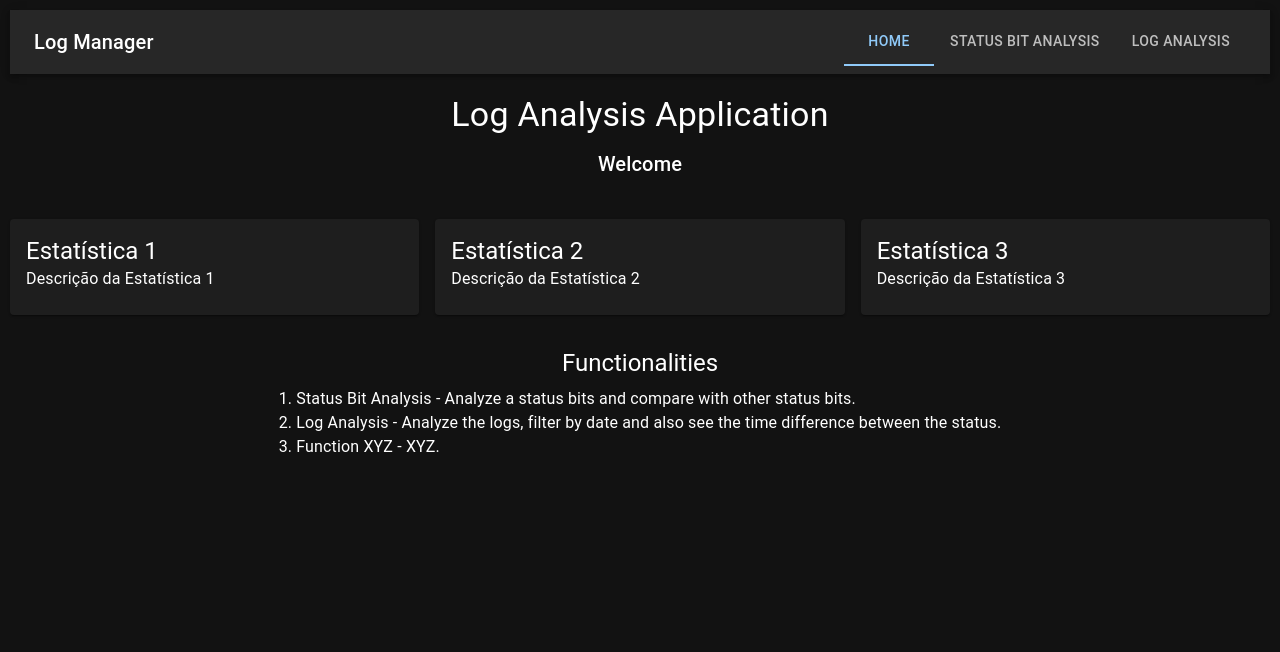
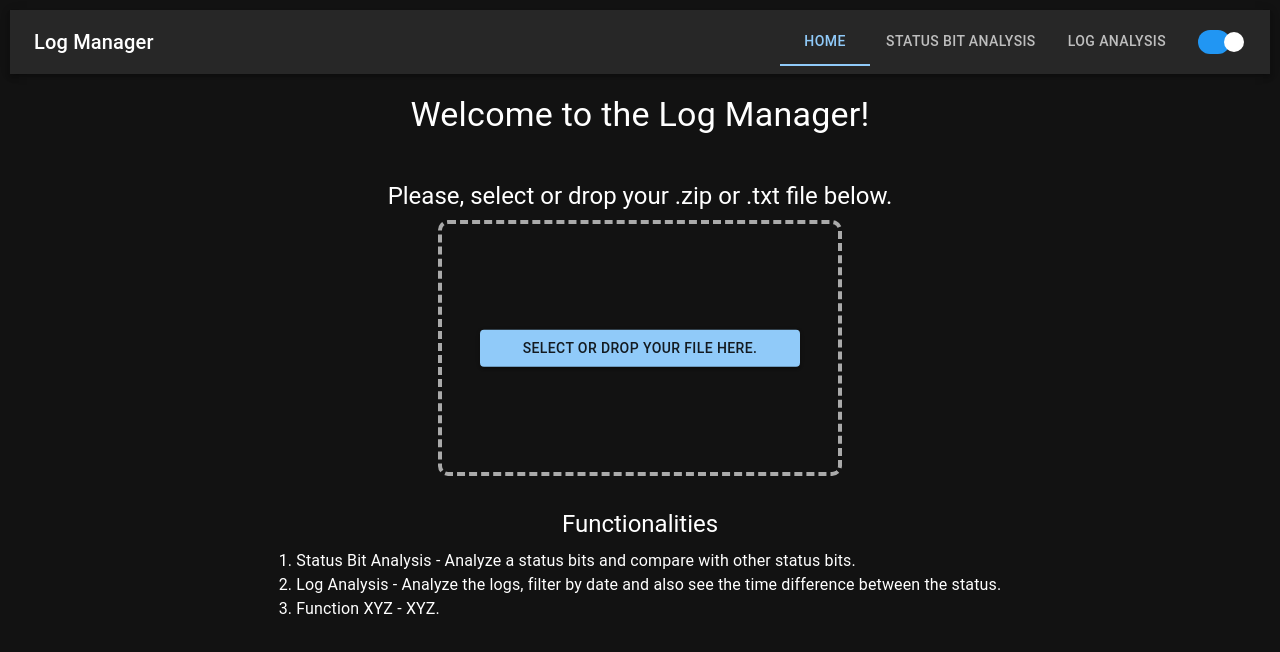
Before and after one commit to ViniPonce/LogManager, a React (Create React App) app in the folder LogsManager/my-app/: page / in a window 1280 px wide. Shown: the top 652 px of the page. Built offline with nearby package versions, Linux system fonts and the light colour scheme.

Commit message:
Commit 2 - Theme Toogle & File Upload

```diff
--- a/LogsManager/my-app/src/NavigationBar.js
+++ b/LogsManager/my-app/src/NavigationBar.js
@@ -1,8 +1,11 @@
-import React from 'react';
+import React, { useState } from 'react';
 import { Link, useLocation } from 'react-router-dom';
 import { AppBar, Toolbar, Typography, Tabs, Tab } from '@mui/material';
 import { styled } from '@mui/system';
 import './hoverEffects.css';
+import { IconButton } from '@mui/material';
+import { Brightness4, Brightness7 } from '@mui/icons-material';
+import './toggle.css';
 
 const StyledAppBar = styled(AppBar)(({ theme }) => ({
   marginBottom: theme.spacing(2),
@@ -21,8 +24,14 @@ const StyledTab = styled(Tab)({
   },
 });
 
-function NavigationBar() {
+function NavigationBar({ onThemeToggle, theme }) {
   const location = useLocation();
+  const [isDarkMode, setIsDarkMode] = useState(theme.palette.mode === 'dark');
+
+  const toggleTheme = () => {
+    setIsDarkMode(!isDarkMode);
+    onThemeToggle();
+  };
 
   const getTabIndex = (pathname) => {
     switch (pathname) {
@@ -46,6 +55,9 @@ function NavigationBar() {
           <StyledTab className="scale-hover" label="Status Bit Analysis" component={Link} to="/status-bit-analysis" />
           <StyledTab className="scale-hover" label="Log Analysis" component={Link} to="/log-analysis" />
         </Tabs>
+        <div className={`toggle-button ${isDarkMode ? "toggle-button-on" : ""}`} onClick={toggleTheme}>
+          <div className="toggle-button-slider"></div>
+        </div>
       </Toolbar>
     </StyledAppBar>
   );
--- a/LogsManager/my-app/src/Summary.js
+++ b/LogsManager/my-app/src/Summary.js
@@ -5,18 +5,22 @@ import {
   Card,
   CardContent,
   Grid,
+  Button
 } from '@mui/material';
 
 function Summary() {
   const [file, setFile] = useState(null);
+  const [fileLoaded, setFileLoaded] = useState(false);
 
   const handleFileChange = (event) => {
     const uploadedFile = event.target.files[0];
-    if (uploadedFile && (uploadedFile.type === 'text/plain' || uploadedFile.type === 'application/zip')) {
+    if (uploadedFile && (uploadedFile.type === 'text/plain' || uploadedFile.name.endsWith('.zip'))) {
       setFile(uploadedFile);
+      setFileLoaded(true);
     } else {
       setFile(null);
-      alert('Por favor, carregue um arquivo .txt ou .zip');
+      setFileLoaded(false);
+      alert('Please, select a .txt or .zip file.');
     }
   };
 
@@ -24,41 +28,47 @@ function Summary() {
     if (file) {
       // Processar o arquivo carregado
       console.log('Arquivo carregado:', file);
+      setFileLoaded(true);
     } else {
-      alert('Por favor, selecione um arquivo .txt ou .zip válido');
+      alert('Please, select a valid .txt or .zip file.');
     }
   };
+
+  const handleFileDrop = (event) => {
+    event.preventDefault();
+    const uploadedFile = event.dataTransfer.files[0];
+    if (uploadedFile && (uploadedFile.type === 'text/plain' || uploadedFile.name.endsWith('.zip'))) {
+      setFile(uploadedFile);
+      setFileLoaded(true);
+    } else {
+      setFile(null);
+      setFileLoaded(false);
+      alert('Please, select a .txt or .zip file.');
+    }
+  };
+
   return (
     <Box sx={{ display: 'flex', flexDirection: 'column', alignItems: 'center', width: '100%' }}>
-      <Typography variant="h4" align="center" gutterBottom>Log Analysis Application</Typography>
-      <Typography variant="h6" align="center" gutterBottom>Welcome</Typography>
+      <Typography variant="h4" align="center" gutterBottom>Welcome to the Log Manager!</Typography>
 
       <Grid container spacing={2} sx={{ marginTop: 2 }}>
-        <Grid item xs={12} sm={6} md={4}>
-          <Card>
-            <CardContent>
-              <Typography variant="h5">Estatística 1</Typography>
-              <Typography variant="body1">Descrição da Estatística 1</Typography>
-            </CardContent>
-          </Card>
-        </Grid>
-        <Grid item xs={12} sm={6} md={4}>
-          <Card>
-            <CardContent>
-              <Typography variant="h5">Estatística 2</Typography>
-              <Typography variant="body1">Descrição da Estatística 2</Typography>
-            </CardContent>
-          </Card>
-        </Grid>
-        <Grid item xs={12} sm={6} md={4}>
-          <Card>
-            <CardContent>
-              <Typography variant="h5">Estatística 3</Typography>
-              <Typography variant="body1">Descrição da Estatística 3</Typography>
-            </CardContent>
-          </Card>
-        </Grid>
+        {/* ... */}
       </Grid>
+
+
+<Box sx={{ marginTop: 2 }}>
+  <Typography variant="h5" align="center" gutterBottom>Please, select or drop your .zip or .txt file below.</Typography>
+  <Box sx={{ display: 'flex', justifyContent: 'center', width: '100%' }}>
+    <label htmlFor="upload-file" onDrop={handleFileDrop} onDragOver={(event) => event.preventDefault()} style={{ border: '4px dashed #aaa', padding: '2rem', borderRadius: '10px', height: '16rem', display: 'flex', flexDirection: 'column', justifyContent: 'center', position: 'relative', width: '80%', maxWidth: '40rem' }}>
+      <input type="file" accept=".txt,.zip" id="upload-file" onChange={handleFileChange} style={{ display: 'none' }} />
+      {fileLoaded ? (
+        <Typography variant="body1" align="center" style={{ marginTop: '1rem' }}>File loaded successfully!</Typography>
+      ) : (
+        <Button variant="contained" component="span" style={{ position: 'absolute', left: '50%', transform: 'translate(-50%, -50%)', top: '50%', width: '90%', maxWidth: '20rem' }}>Select or drop your file here.</Button>
+      )}
+    </label>
+  </Box>
+</Box>
 
       <Box sx={{ marginTop: 4 }}>
         <Typography variant="h5" align="center" gutterBottom>Functionalities</Typography>
@@ -67,7 +77,7 @@ function Summary() {
         <Typography variant="body1">3. Function XYZ - XYZ.</Typography>
       </Box>
 
-      {/* Você pode adicionar gráficos, tabelas ou feeds de notícias aqui */}
+      {/* Adicione gráficos, tabelas ou feeds de notícias aqui */}
 
     </Box>
   );
--- a/LogsManager/my-app/src/index.js
+++ b/LogsManager/my-app/src/index.js
@@ -1,4 +1,4 @@
-import React, { useState } from 'react';
+import React from 'react';
 import ReactDOM from 'react-dom';
 import { BrowserRouter as Router, Route, Routes } from 'react-router-dom';
 import { createTheme, ThemeProvider } from '@mui/material/styles';
@@ -11,7 +11,11 @@ import reportWebVitals from './reportWebVitals';
 import './index.css';
 import './App.css';
 
-
+const lightTheme = createTheme({
+  palette: {
+    mode: 'light',
+  },
+});
 
 const darkTheme = createTheme({
   palette: {
@@ -19,13 +23,22 @@ const darkTheme = createTheme({
   },
 });
 
+function App() {
+  const [isDarkMode, setIsDarkMode] = React.useState(true);
 
+  const handleThemeToggle = () => {
+    setIsDarkMode(!isDarkMode);
+    console.log('Theme toggled!');
+  };
 
-function App() {
+  const theme = isDarkMode ? darkTheme : lightTheme;
+
   return (
     <div className="container">
+      <ThemeProvider theme={theme}>
+        <CssBaseline />
         <Router>
-        <NavigationBar />
+          <NavigationBar onThemeToggle={handleThemeToggle} theme={theme} />
           <div className="content">
             <Routes>
               <Route path="/" element={<Summary />} />
@@ -34,16 +47,14 @@ function App() {
             </Routes>
           </div>
         </Router>
+      </ThemeProvider>
     </div>
   );
 }
 
 ReactDOM.render(
   <React.StrictMode>
-    <ThemeProvider theme={darkTheme}>
-      <CssBaseline />
     <App />
-    </ThemeProvider>
   </React.StrictMode>,
   document.getElementById('root')
 );
--- /dev/null
+++ b/LogsManager/my-app/src/toggle.css
@@ -0,0 +1,78 @@
+
+.toggle-button {
+    position: relative;
+    display: flex;
+    align-items: center;
+    width: 32px;
+    height: 24px;
+    margin-left: 16px;
+    margin-right: 16px;
+    cursor: pointer;
+    flex-direction: row-reverse;
+  }
+
+  .toggle-button-slider {
+    position: absolute;
+    cursor: pointer;
+    top: 0;
+    left: 0;
+    right: 0;
+    bottom: 0;
+    border-radius: 34px;
+    background-color: #bdbdbd;
+    transition: .4s;
+  }
+
+  .toggle-button-slider:before {
+    position: absolute;
+    content: "";
+    height: 20px;
+    width: 20px;
+    left: 2px;
+    bottom: 2px;
+    border-radius: 50%;
+    background-color: white;
+    transition: .4s;
+  }
+
+  .toggle-button-slider span {
+    position: absolute;
+    width: 80%;
+    height: 80%;
+    margin: auto;
+    top: 0;
+    bottom: 0;
+    left: 0;
+    right: 0;
+    pointer-events: none;
+  }
+
+  .toggle-button-slider span:first-child {
+    left: 4px;
+    background-image: url('https://cdn-icons-png.flaticon.com/512/3431/3431431.png');
+    background-repeat: no-repeat;
+    background-size: contain;
+  }
+
+  .toggle-button-slider span:last-child {
+    right: 4px;
+    background-image: url('https://cdn-icons-png.flaticon.com/512/3431/3431473.png');
+    background-repeat: no-repeat;
+    background-size: contain;
+  }
+
+  .toggle-button-on .toggle-button-slider:before {
+    transform: translateX(24px);
+  }
+
+  .toggle-button-off .toggle-button-slider:before {
+    transform: translateX(0);
+  }
+
+  .toggle-button-off .toggle-button-slider {
+    background-color: #f5f5f5;
+  }
+
+  .toggle-button-on .toggle-button-slider {
+    background-color: #2196f3;
+  }
```
Lines whose indentation alone changed are shown as unchanged.
